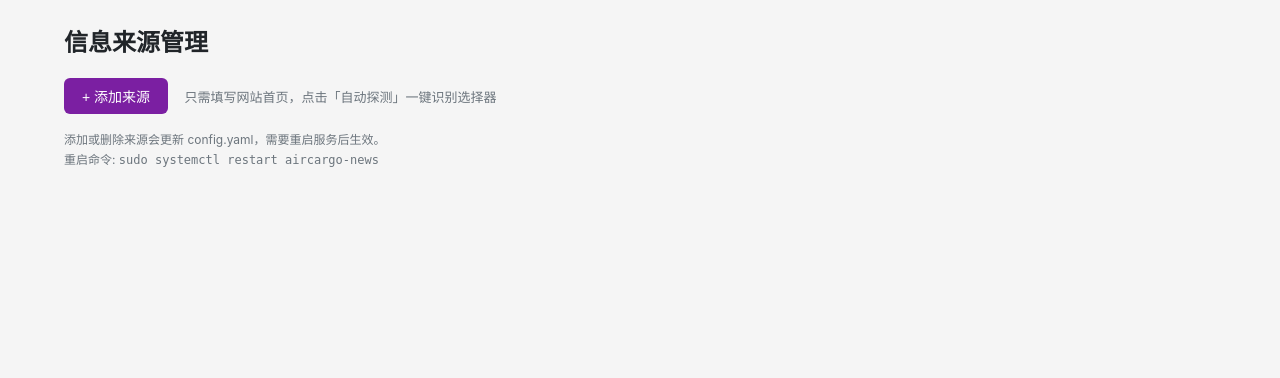
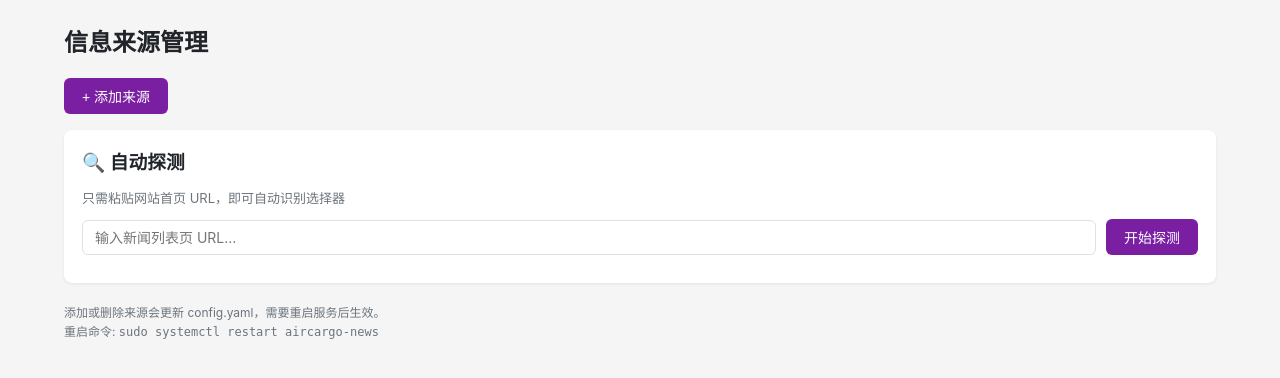
Before and after one commit to FannyZF/AircargoNewsDigest, a Python web app: template src/web/templates/sources.html in a window 1280 px wide. Shown: the part 56-434 px from the top of the page. Run offline with Jinja, Linux system fonts and the light colour scheme; the template is opened without the code that fills it, so the values that code supplies are empty.

Commit message:
fix: make auto-detect section always visible on sources page

```diff
--- a/src/web/templates/sources.html
+++ b/src/web/templates/sources.html
@@ -6,14 +6,14 @@
 
 <div style="margin-bottom:16px;">
     <button class="btn btn-primary" onclick="showAddForm()" id="add-btn">+ 添加来源</button>
-    <span style="margin-left:12px;color:var(--text-secondary);font-size:13px;">只需填写网站首页，点击「自动探测」一键识别选择器</span>
 </div>
 
-<div id="auto-detect-section" style="display:none;margin-bottom:16px;" class="card">
-    <h3 style="margin-bottom:10px;">自动探测</h3>
+<div class="card" style="margin-bottom:20px;">
+    <h3 style="margin-bottom:10px;">&#128269; 自动探测</h3>
+    <p style="color:var(--text-secondary);font-size:13px;margin-bottom:10px;">只需粘贴网站首页 URL，即可自动识别选择器</p>
     <div style="display:flex;gap:10px;align-items:center;">
         <input type="text" id="detect-url" placeholder="输入新闻列表页 URL..." style="flex:1;"/>
-        <button class="btn btn-primary" onclick="autoDetect()" id="detect-btn">自动探测</button>
+        <button class="btn btn-primary" onclick="autoDetect()" id="detect-btn">开始探测</button>
     </div>
     <div id="detect-result" style="margin-top:10px;font-size:13px;"></div>
 </div>
@@ -68,14 +68,8 @@
 {% endblock %}
 {% block scripts %}
 <script>
-function showAddForm() {
-    document.getElementById('add-form').style.display = 'block';
-    document.getElementById('auto-detect-section').style.display = 'block';
-}
-function hideAddForm() {
-    document.getElementById('add-form').style.display = 'none';
-    document.getElementById('auto-detect-section').style.display = 'none';
-}
+function showAddForm() { document.getElementById('add-form').style.display = 'block'; }
+function hideAddForm() { document.getElementById('add-form').style.display = 'none'; }
 
 async function autoDetect() {
     const url = document.getElementById('detect-url').value.trim();
```
